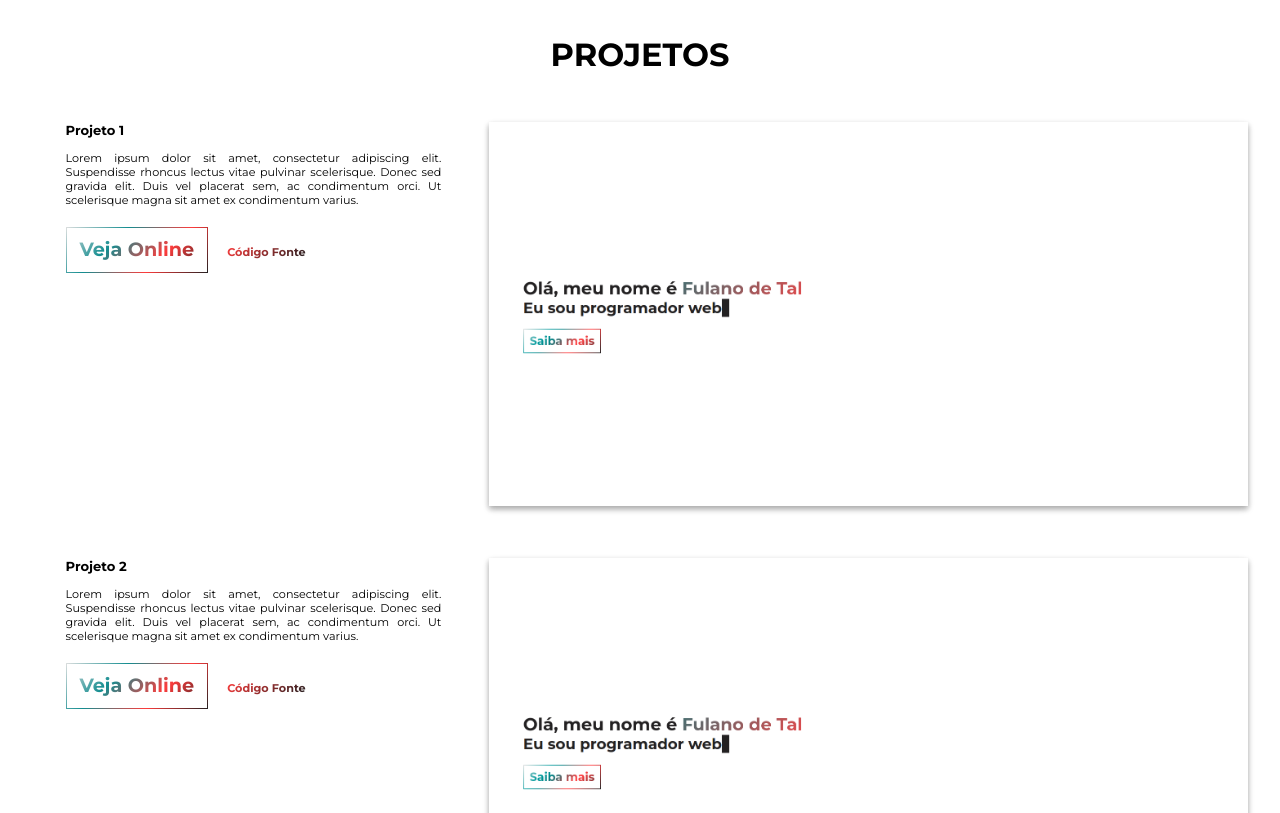
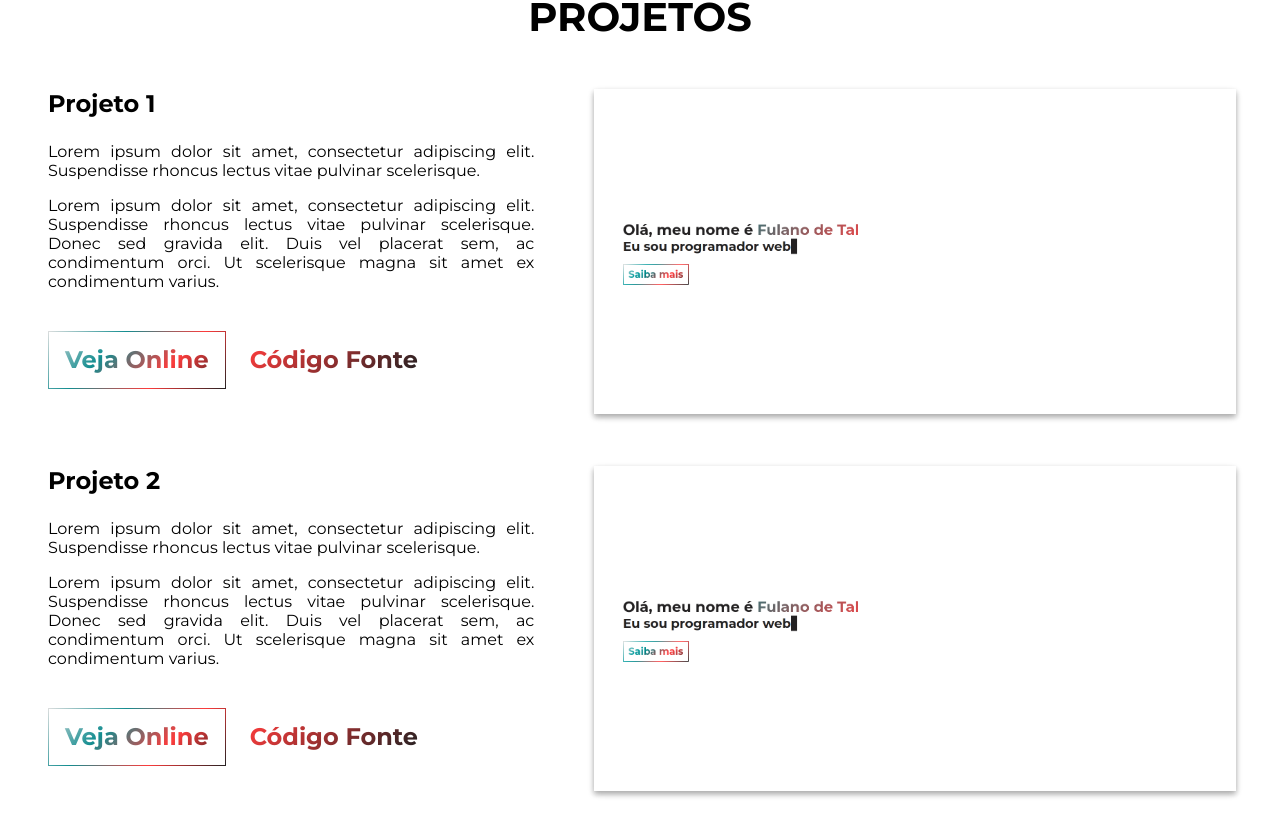
Before and after one commit to guvarallo/selfolio, a React (Create React App) app: page / in a window 1280 px wide. Shown: the part 1467-2280 px from the top of the page. Built offline with nearby package versions, Linux system fonts and the light colour scheme.

Commit message:
added responsive layout for projects section

```diff
--- a/src/components/About/styles.ts
+++ b/src/components/About/styles.ts
@@ -27,7 +27,7 @@ export const Container = styled.div`
       text-align: center;
 
       img {
-        max-width: 60%;
+        max-width: 50%;
         transition: 0.7s ease-in-out;
         filter: grayscale(100%);
 
--- a/src/components/Projects/index.tsx
+++ b/src/components/Projects/index.tsx
@@ -19,7 +19,8 @@ const Project: React.FC = () => {
             <div className="project-text">
               <Fade left duration={1000} delay={700} distance="30px">
                 <h3>{project.title}</h3>
-                <p>{project.description}</p>
+                <p>{project.description1}</p>
+                <p>{project.description2}</p>
                 <div>
                   <Cta href={project.liveUrl}>Veja Online</Cta>
                   <Link href={project.sourceUrl}>Código Fonte</Link>
--- a/src/components/Projects/styles.ts
+++ b/src/components/Projects/styles.ts
@@ -10,7 +10,7 @@ export const Container = styled.section`
   h1 {
     text-align: center;
     padding-top: 1rem;
-    font-size: 2rem;
+    font-size: 3rem;
     font-weight: 700;
     text-transform: uppercase;
   }
@@ -23,13 +23,18 @@ export const Container = styled.section`
   }
 
   .project-text {
-    margin-left: 3em;
+    margin-left: 1rem;
     text-align: justify;
-    font-size: 0.7em;
-    max-width: 500px;
+    font-size: 1.5rem;
+    max-width: 40%;
 
     h3 {
+      font-size: 2rem;
       margin-bottom: 1em;
+    }
+
+    p {
+      margin-bottom: 1rem;
     }
 
     a {
@@ -41,9 +46,83 @@ export const Container = styled.section`
 
   img {
     margin-left: 3rem !important;
-    max-height: 30vw;
+    max-width: 90%;
     border: none;
     box-shadow: 0 3px 6px rgba(0, 0, 0, 0.16), 0 3px 6px rgba(0, 0, 0, 0.23);
+  }
+
+  /* Responsive layouts */
+
+  @media (max-width: 1800px) {
+    h1 {
+      font-size: 2.5rem !important;
+    }
+
+    h3 {
+      font-size: 1.5rem !important;
+    }
+
+    p {
+      font-size: 1rem !important;
+    }
+  }
+
+  @media (max-width: 1200px) {
+    h1 {
+      font-size: 2.5rem !important;
+    }
+
+    h3 {
+      font-size: 1.5rem !important;
+    }
+
+    p {
+      font-size: 1rem !important;
+    }
+  }
+
+  @media (max-width: 800px) {
+    h1 {
+      font-size: 2.2rem !important;
+    }
+
+    h3 {
+      font-size: 1.3rem !important;
+    }
+
+    p {
+      font-size: 0.8rem !important;
+    }
+  }
+
+  @media (max-width: 600px) {
+    h1 {
+      font-size: 1.8rem !important;
+    }
+
+    h3 {
+      font-size: 1.3rem !important;
+    }
+
+    p {
+      font-size: 0.8rem !important;
+    }
+
+    .row {
+      display: flex;
+      flex-direction: column;
+      justify-content: center;
+      align-items: center;
+    }
+
+    .project-text {
+      max-width: 100%;
+      margin: 1rem;
+    }
+
+    img {
+      margin: 1rem !important;
+    }
   }
 `;
 
@@ -59,4 +138,22 @@ export const Link = styled.a`
   &:hover {
     transform: translateX(5px);
   }
+
+  /* Responsive layouts */
+
+  @media (max-width: 1800px) {
+    font-size: 1.5rem;
+  }
+
+  @media (max-width: 1200px) {
+    font-size: 1.2rem;
+  }
+
+  @media (max-width: 800px) {
+    font-size: 0.8rem;
+  }
+
+  @media (max-width: 600px) {
+    font-size: 0.6rem;
+  }
 `;
--- a/src/source/data.ts
+++ b/src/source/data.ts
@@ -41,7 +41,9 @@ export const aboutData = {
 export const projectData = [
   {
     title: 'Projeto 1',
-    description: `Lorem ipsum dolor sit amet, consectetur adipiscing elit.
+    description1: `Lorem ipsum dolor sit amet, consectetur adipiscing elit.
+    Suspendisse rhoncus lectus vitae pulvinar scelerisque.`,
+    description2: `Lorem ipsum dolor sit amet, consectetur adipiscing elit.
     Suspendisse rhoncus lectus vitae pulvinar scelerisque. Donec sed
     gravida elit. Duis vel placerat sem, ac condimentum orci. Ut
     scelerisque magna sit amet ex condimentum varius.`,
@@ -51,7 +53,9 @@ export const projectData = [
   },
   {
     title: 'Projeto 2',
-    description: `Lorem ipsum dolor sit amet, consectetur adipiscing elit.
+    description1: `Lorem ipsum dolor sit amet, consectetur adipiscing elit.
+    Suspendisse rhoncus lectus vitae pulvinar scelerisque.`,
+    description2: `Lorem ipsum dolor sit amet, consectetur adipiscing elit.
     Suspendisse rhoncus lectus vitae pulvinar scelerisque. Donec sed
     gravida elit. Duis vel placerat sem, ac condimentum orci. Ut
     scelerisque magna sit amet ex condimentum varius.`,
@@ -61,7 +65,9 @@ export const projectData = [
   },
   {
     title: 'Projeto 3',
-    description: `Lorem ipsum dolor sit amet, consectetur adipiscing elit.
+    description1: `Lorem ipsum dolor sit amet, consectetur adipiscing elit.
+    Suspendisse rhoncus lectus vitae pulvinar scelerisque.`,
+    description2: `Lorem ipsum dolor sit amet, consectetur adipiscing elit.
     Suspendisse rhoncus lectus vitae pulvinar scelerisque. Donec sed
     gravida elit. Duis vel placerat sem, ac condimentum orci. Ut
     scelerisque magna sit amet ex condimentum varius.`,
--- a/src/styles/cta.ts
+++ b/src/styles/cta.ts
@@ -5,8 +5,8 @@ export const Cta = styled.a`
   display: inline-block;
   position: relative;
   margin-top: 1em;
-  padding: 1rem;
-  font-size: 1.5rem;
+  padding: 1.2rem;
+  font-size: 1.8rem;
   font-weight: bold;
   line-height: 1;
   z-index: 1;
@@ -63,22 +63,22 @@ export const Cta = styled.a`
   /* Responsive layouts */
 
   @media (max-width: 1800px) {
+    font-size: 1.5rem;
+    padding: 1rem;
+  }
+
+  @media (max-width: 1200px) {
     font-size: 1.2rem;
     padding: 0.8rem;
   }
 
-  @media (max-width: 1200px) {
+  @media (max-width: 800px) {
     font-size: 0.8rem;
     padding: 0.6rem;
   }
 
-  @media (max-width: 800px) {
+  @media (max-width: 600px) {
     font-size: 0.6rem;
     padding: 0.5rem;
   }
-
-  @media (max-width: 600px) {
-    font-size: 0.4rem;
-    padding: 0.3rem;
-  }
 `;
```
